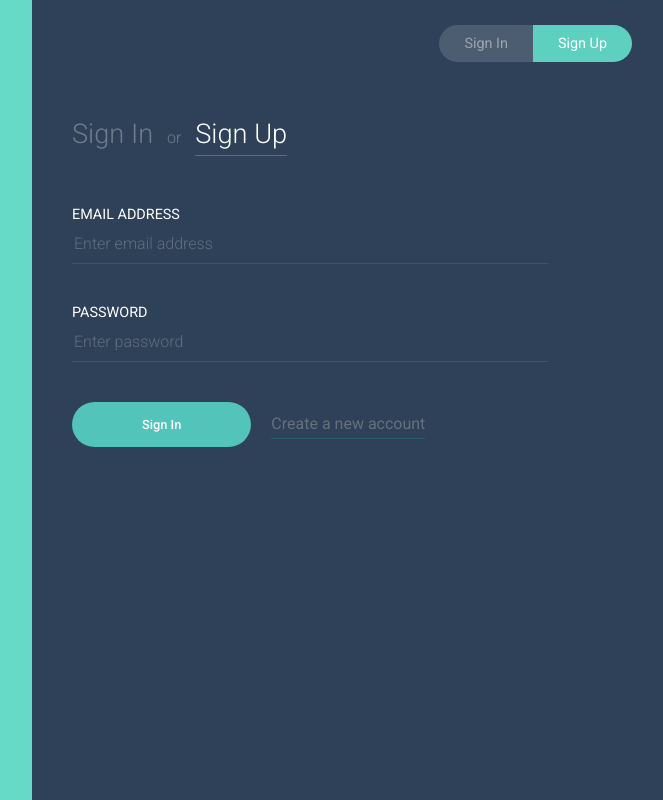
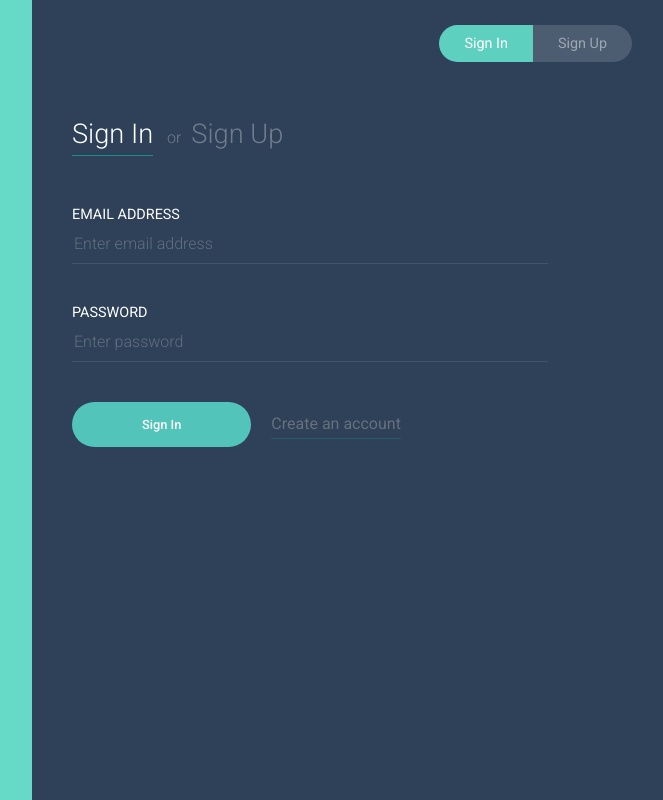
Before and after one commit to pasindupiumal/TTRS-FrontEnd, a React (Create React App) app: page / in a window 1280 px wide. Shown: the whole page, without its empty margins (608-1271 px from the left). Built offline with nearby package versions, Linux system fonts and the light colour scheme.

Commit message:
Login Register Design Completion

```diff
--- a/package.json
+++ b/package.json
@@ -5,6 +5,7 @@
   "dependencies": {
     "react": "^16.8.6",
     "react-dom": "^16.8.6",
+    "react-router-dom": "^5.0.0",
     "react-scripts": "3.0.1"
   },
   "scripts": {
--- a/src/Components/Login-Register-Root.js
+++ b/src/Components/Login-Register-Root.js
@@ -1,11 +1,13 @@
 import React from 'react';
 import Login from './Login';
 import SignUp from './SignUp';
+import {BrowserRouter, Route, Link, NavLink} from 'react-router-dom';
 import '../App.css';
 
 function LoginRegisterRoot(){
 
     return(
+        <BrowserRouter>
             <div className="LoginRegisterRoot">
 
                 <div className="App__Aside"></div>
@@ -13,21 +15,21 @@
                 <div className="App__Form">
 
                     <div className="PageSwitcher">
-
-                    <a href="#" className="PageSwitcher__Item">Sign In</a>
-
-                    <a href="#" className="PageSwitcher__Item PageSwitcher__Item--Active">Sign Up</a>
+                        <NavLink exact to="/" activeClassName="PageSwitcher__Item--Active" className="PageSwitcher__Item">Sign In</NavLink>
+                        <NavLink to="/SignUp" activeClassName="PageSwitcher__Item--Active" className="PageSwitcher__Item">Sign Up</NavLink>
                     </div>
 
                     <div className="FormTitle">
-                    <a href="#" className="FormTitle__Link">Sign In</a> or <a href="#" className="FormTitle__Link FormTitle__Link--Active">Sign Up</a>
+                        <NavLink exact to="/" activeClassName="FormTitle__Link--Active" className="FormTitle__Link">Sign In</NavLink> or
+                        <NavLink to="/SignUp" activeClassName="FormTitle__Link--Active" className="FormTitle__Link">Sign Up</NavLink>
                     </div>
 
-                <Login/>
-
+                    <Route exact path="/" component={Login}/>
+                    <Route path="/SignUp" component={SignUp}/>
 
                 </div>
             </div>
+        </BrowserRouter>
     );
 }
 
--- a/src/Components/Login.js
+++ b/src/Components/Login.js
@@ -1,4 +1,5 @@
 import React, {Component} from 'react';
+import {Link} from 'react-router-dom';
 import '../App.css';
 
 class Login extends Component{
@@ -20,7 +21,7 @@
 
                     <div className="FormField">
                         <button className="FormField__Button mr-20"> Sign In</button>
-                        <a href="#" className="FormField__Link">Create a new account</a>
+                        <Link to="/SignUp" className="FormField__Link">Create an account</Link>
                     </div>
                 </form>
             </div>
--- a/src/Components/SignUp.js
+++ b/src/Components/SignUp.js
@@ -1,4 +1,5 @@
 import React, {Component} from 'react';
+import {Link} from 'react-router-dom';
 import '../App.css';
 
 class SignUp extends Component{
@@ -54,7 +55,7 @@
 
                     <div className="FormField">
                         <button className="FormField__Button mr-20"> Sign Up</button>
-                        <a href="#" className="FormField__Link">I'm already a member</a>
+                        <Link exact to="/" className="FormField__Link">I'm already a member</Link>
                     </div>
                 </form>
             </div>
```
Also changed, not shown: 1 other file (tests, documents, lock files or other folders). Lines whose indentation alone changed are shown as unchanged.
